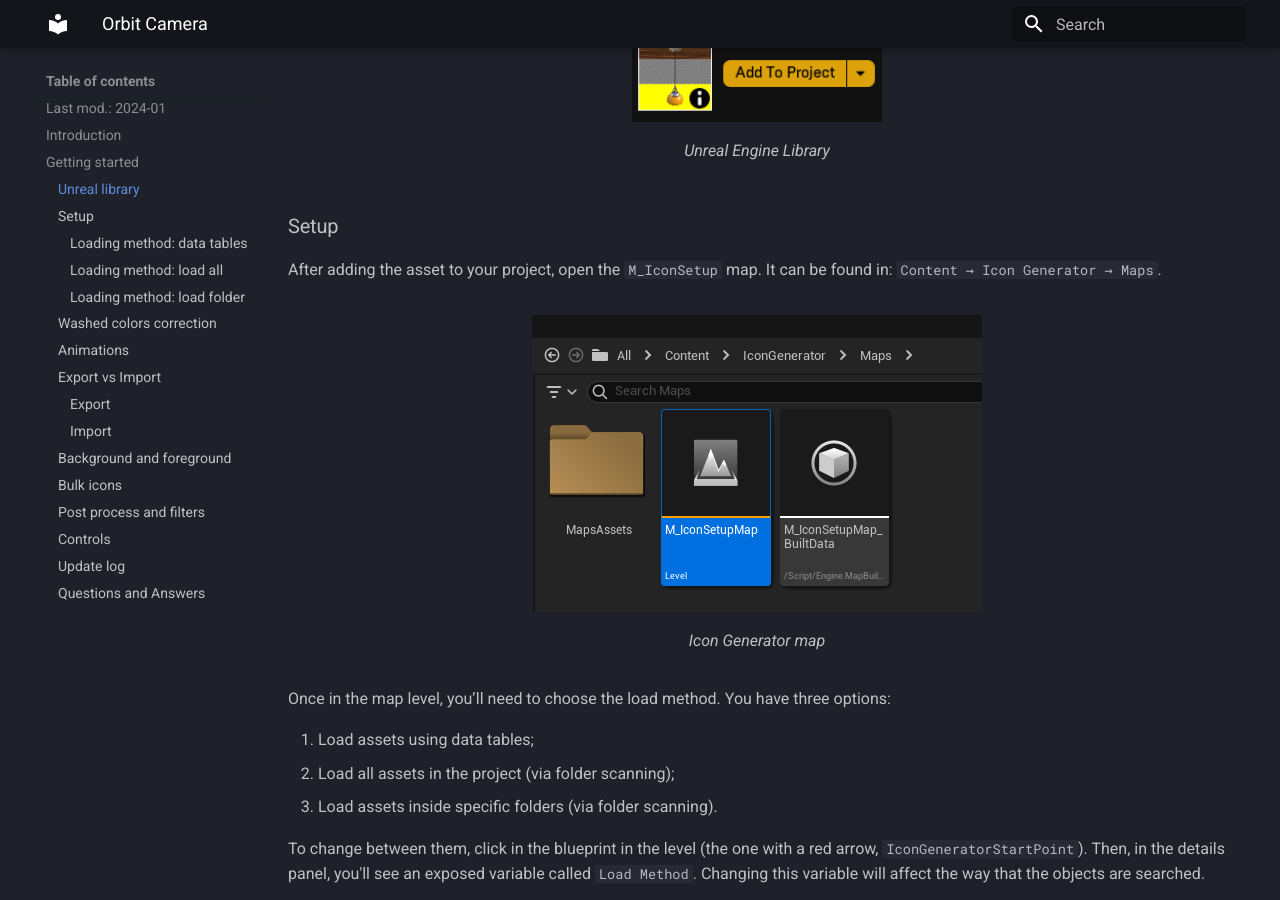
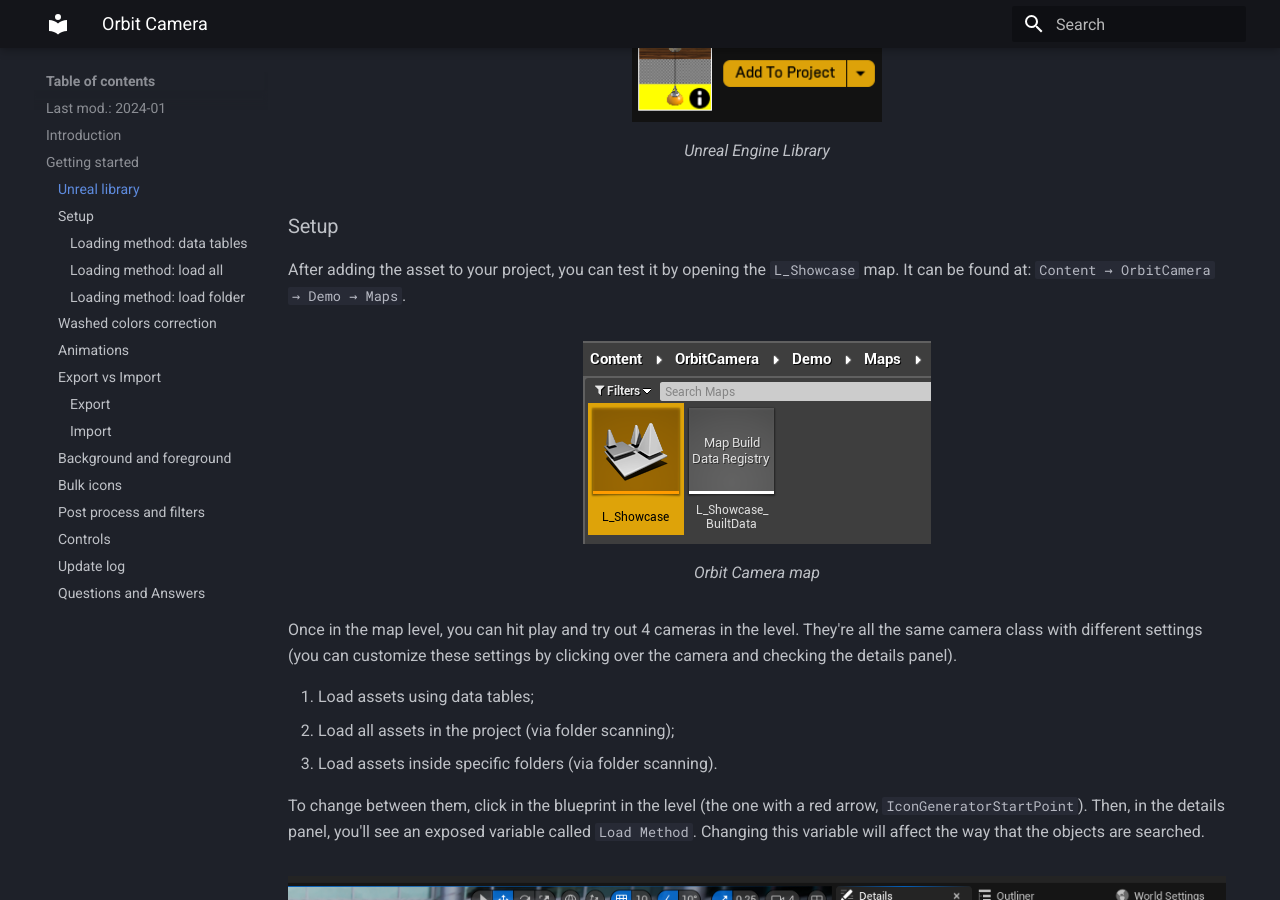
Before and after one commit to alexandrezlima/documentations, an MkDocs documentation site: the page built from docs/orbitcamera.md, in a window 1280 px wide and 900 px high, scrolled down 537 px. Built offline with MkDocs 1.6.1 and Material for MkDocs 9.7.7, drawn with Linux system fonts in a browser that asks for light colours.

Commit message:
Orbit camera update

```diff
--- a/docs/codes/orbitcamera/orbit-cam-variables.txt
+++ b/docs/codes/orbitcamera/orbit-cam-variables.txt
@@ -6,7 +6,7 @@
 | PitchRotationSpeed          | The greater this value, the faster the speed of the rotation in the pitch (up/down) axis.      | 75.0            |
 | bEnableCameraRotationLag    | If true, enables the rotation lag (smooth rotation).                                           | TRUE            |
 | CameraRotationLagSpeed      | The greater this value, the greater is the rotation speed (less smoothness).                   | 10.0            |
-| bAutoYawRotation            | | |
+| bAutoYawRotation            | If true, will start an auto rotation on the yaw axis (left/right) using the "AutoYawRotationRate" variable's value as rotation rate. | FALSE |
 | | | |
 | | | |
 | bInvertedPanX               | If true, inverts the pan movement in the X axis.                                               | FALSE           |
--- a/docs/orbitcamera.md
+++ b/docs/orbitcamera.md
@@ -12,7 +12,7 @@
 ##### Last mod.: 2024-01
 
 ## Introduction
-This asset enables the visualization of objects through orbital movement. You have the flexibility to choose the behavior: orbit under click location, around the object's center, or around its original pivot. The asset provides a range of variables for customization. Try the web demo at this [link](https://google.com) or download the Windows version for free at [this link](https://google.com).
+This asset enables the visualization of objects through orbital movement. You have the flexibility to choose the behavior: orbit under click location, around the object's center, or around its original pivot. The asset provides a range of variables for customization. Try the web demo at this [link](https://alexandrezlima.github.io/orbitcamerademo/) or download the Windows version for free at [this link](https://google.com).
 
 ## Getting started
 ### Unreal library
@@ -24,14 +24,14 @@
 </figure>
 
 ### Setup
-After adding the asset to your project, open the `M_IconSetup` map. It can be found in: `Content → Icon Generator → Maps`.
+After adding the asset to your project, you can test it by opening the `L_Showcase` map. It can be found at: `Content → OrbitCamera → Demo → Maps`.
 
 <figure markdown>
-![Unreal Engine Library](assets/icongenerator-assets/icon-generator-map.png)
-<figcaption>Icon Generator map</figcaption>
+![Unreal Engine Library](assets/orbitcamera-assets/orbit-camera-map.png)
+<figcaption>Orbit Camera map</figcaption>
 </figure>
 
-Once in the map level, you’ll need to choose the load method. You have three options:
+Once in the map level, you can hit play and try out 4 cameras in the level. They're all the same camera class with different settings (you can customize these settings by clicking over the camera and checking the details panel).
 
 1.  Load assets using data tables;
 2.  Load all assets in the project (via folder scanning);
```
Also changed, not shown: docs/assets/orbitcamera-assets/orbit-camera-map.png (added).
